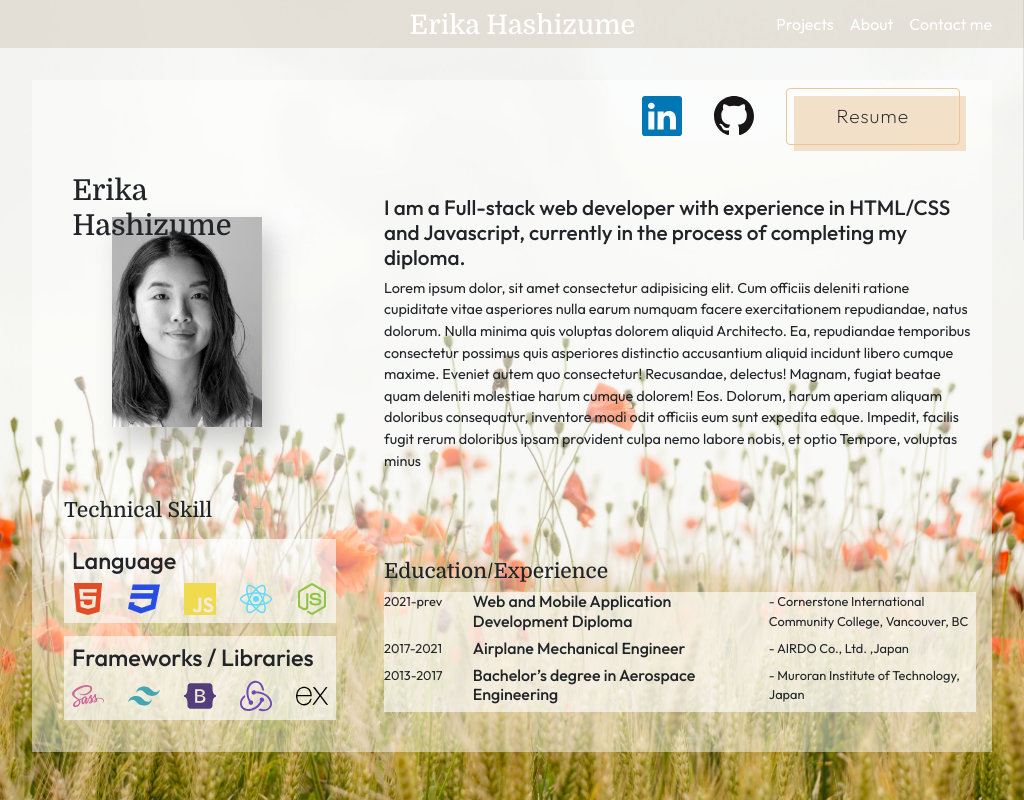
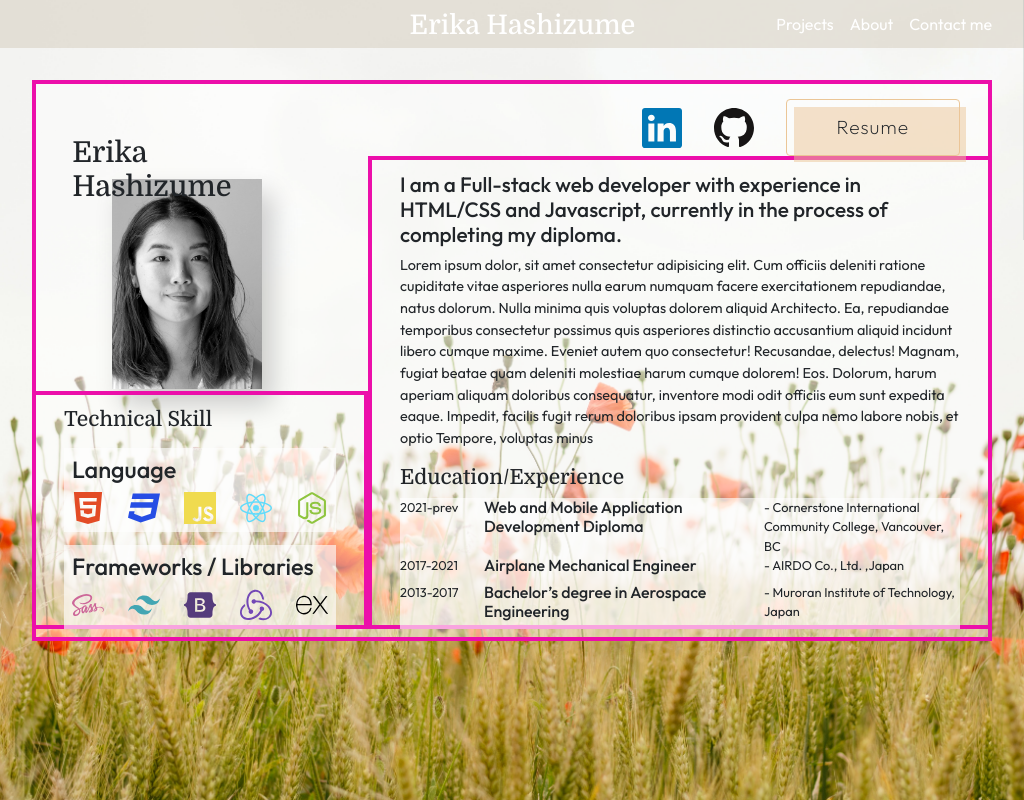
Before and after one commit to erika-goodwin/myPortfolio-client, a React (Create React App) app: page /about in a window 1024 px wide. Built offline with nearby package versions, Linux system fonts and the light colour scheme.

Commit message:
fixed about image issue

```diff
--- a/src/components/About.jsx
+++ b/src/components/About.jsx
@@ -18,7 +18,7 @@ export const About = () => {
   const windowSize = useWindowSize();
   return (
     <>
-      <div className="about-con ">
+      <div className="about-con ?">
         <div className="about-con-top ">
           {windowSize.width < 768 && <h1>Erika Hashizume</h1>}
           <div className="about-con-top-resume ">
@@ -72,7 +72,7 @@ export const About = () => {
               </div>
             </div>
           </div>
-          <div className="about-con-below-des">
+          <div className="about-con-below-des ?">
             <div className="about-con-below-des-summary ">
               <h4>
                 I am a Full-stack web developer with experience in HTML/CSS and
@@ -94,7 +94,7 @@ export const About = () => {
                 et optio Tempore, voluptas minus
               </p>
             </div>
-            <div className="about-con-below-des-skill ">
+            <div className="about-con-below-des-skill ?">
               <h3>Technical Skill</h3>
               <div className="about-con-below-des-skill-con ">
                 <div className="about-con-below-des-skill-con-con1">
--- a/src/components/Nav.jsx
+++ b/src/components/Nav.jsx
@@ -43,7 +43,6 @@ const settingChanger = (location) => {
 };
 
 const bugerOpener = (open) => {
-
   return open ? "translateXOpen" : "translateXClose";
 };
 
@@ -70,15 +69,16 @@ function Nav() {
   return (
     <nav className={`nav-con ${backgroundClass}`}>
       <div className="nav-con-1 ">
-        <a href="/" className={navHoverClass}>
+        {/* <Link to="/" className={navHoverClass}> */}
+        <Link to="/" className={`link ${navHoverClass}`}>
           <h3>Erika Hashizume</h3>
-        </a>
+        </Link>
       </div>
       <div className="nav-con-2">
         {windowSize.width > 768 ? (
           <ul className="nav-con-2-ul">
             {navigationMenu.map((item) => (
-               <Link
+              <Link
                 to={item.url}
                 key={item.name}
                 className={`nav-con-2-ul-link ${navHoverClass}`}
@@ -95,8 +95,8 @@ function Nav() {
       <div ref={node} className={`burgerNav ${burgerOpenClass}`}>
         <div className="burgerNav-ul">
           <Link
-            to='/'
-            key='home'
+            to="/"
+            key="home"
             className={`burgerNav-ul-link`}
             onClick={() => {
               setOpen(!open);
--- a/src/css/page/_about.scss
+++ b/src/css/page/_about.scss
@@ -3,8 +3,9 @@
 @use "../setting/mixin" as *;
 
 .about-con {
-  height: 84vh;
+  height: auto;
   margin: 4vh;
+  padding: 0.7rem 0;
   background-color: rgba(255, 255, 255, 0.459);
   &-top {
     padding: 0.5rem 0 0 0;
@@ -63,13 +64,6 @@
         width: 100%;
 
         &-picCont {
-          // a {
-          //   color: #111;
-          //   width: 100%;
-          //   height: 100%;
-          //   position: relative;
-          // }
-
           display: block;
           position: absolute;
           @include aboutPicWidHei;
@@ -306,8 +300,12 @@
     }
     &-below {
       position: relative;
+
       &-pic {
         width: 35%;
+        position: absolute;
+        left: 0%;
+        top: -10%;
 
         &-absolute {
           &-picCont {
@@ -335,9 +333,11 @@
       }
       &-des {
         width: 65%;
+        height: auto;
+        margin-left: 35%;
 
         &-summary {
-          padding: 0.5rem 1rem 0 1rem;
+          padding: 0.5rem 1rem 1 1rem;
 
           h4 {
             font-size: 1.3rem;
@@ -348,7 +348,7 @@
         }
 
         &-skill {
-          padding: 1rem 2rem 2rem 2rem;
+          padding: 1rem 2rem 0rem 2rem;
           position: absolute;
           bottom: 0;
           left: 0;
@@ -383,7 +383,7 @@
         }
 
         &-education {
-          padding: 0.5rem 1rem 0 1rem;
+          padding: 0.5rem 1rem 1 1rem;
           h3 {
             margin-bottom: 0.5rem;
             font-size: 1.3rem;
--- a/src/css/page/_nav.scss
+++ b/src/css/page/_nav.scss
@@ -56,7 +56,7 @@
 
     @include alignFlexCenter();
 
-    a {
+    .link {
       padding-top: 0.6rem;
       @include linkAndHover();
       font-family: $font-title;
@@ -142,7 +142,7 @@
     &-1 {
       left: 30%;
 
-      a {
+      .link {
       }
     }
 
@@ -164,7 +164,7 @@
         left: 33%;
       }
 
-      a {
+      .link {
       }
     }
 
@@ -198,7 +198,7 @@
     &-1 {
       left: 31%;
 
-      a {
+      .link {
         h3 {
           font-size: 1.3rem;
         }
@@ -235,7 +235,7 @@
     &-1 {
       left: 5%;
 
-      a {
+      .link {
         h3 {
           font-size: 1.3rem;
         }
```
